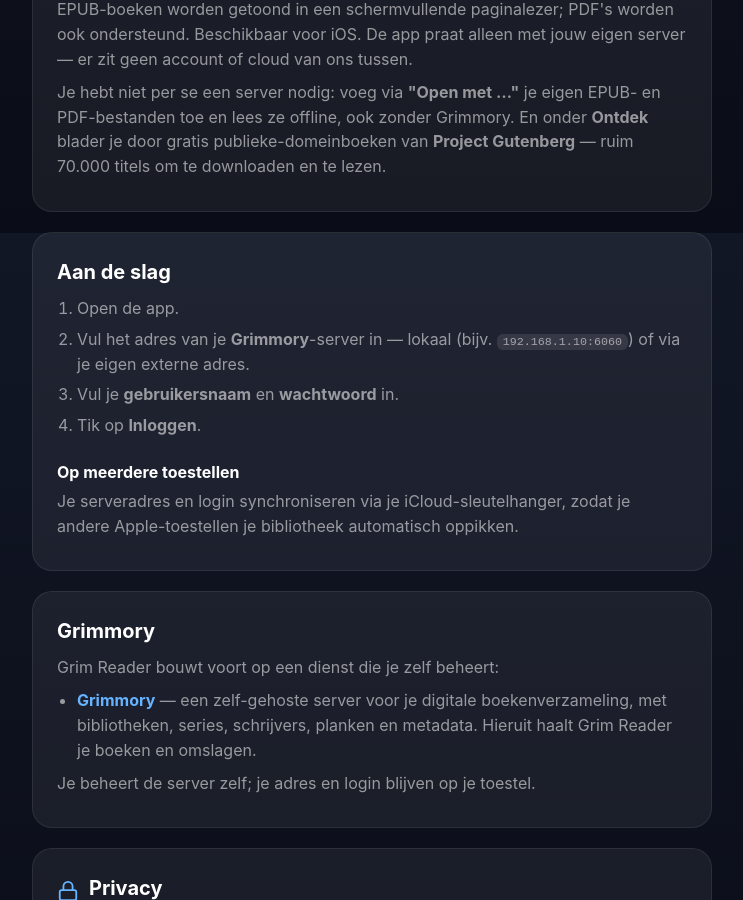
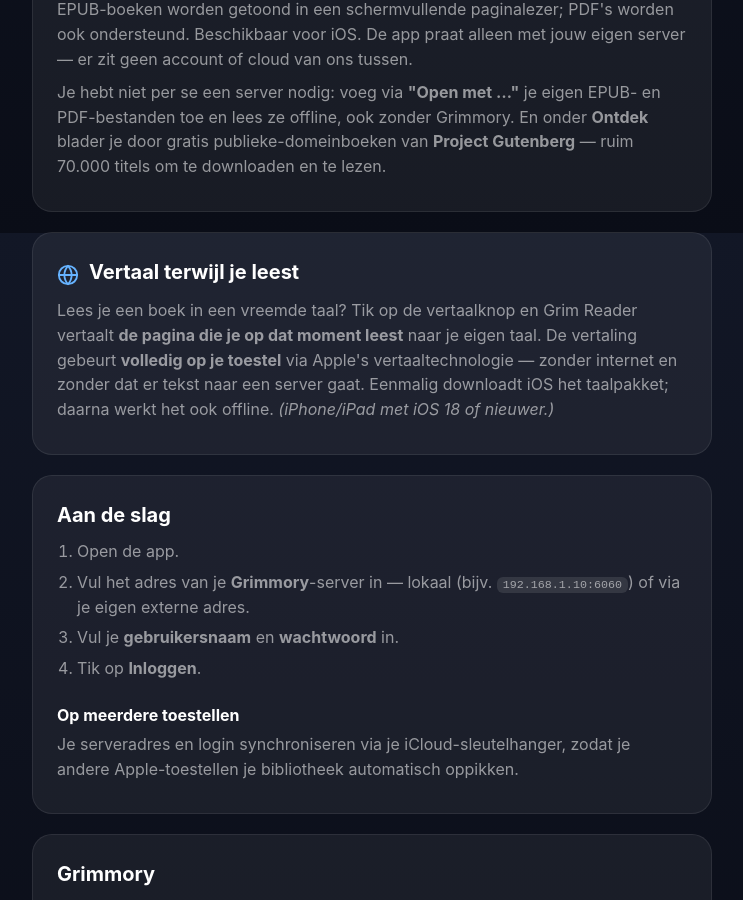
Before and after one commit to polderpijplijn/polderpijplijn.github.io, a Jekyll site: the page grimreader/index.html, which Jekyll copies as it is, in a window 1280 px wide and 900 px high, scrolled down 667 px. Shown: the whole window, without its empty margins (268-1011 px from the left). Built offline with Jekyll 4.4.1, drawn with Linux system fonts in a browser that asks for light colours.

Commit message:
grimreader: unieke per-pagina vertaalfeature op de site (NL+EN)

```diff
--- a/grimreader/index.html
+++ b/grimreader/index.html
@@ -66,6 +66,31 @@
         without Grimmory. And under <strong>Discover</strong> you can browse free
         public-domain books from <strong>Project Gutenberg</strong> — over 70,000
         titles to download and read.</p>
+    </section>
+
+    <section class="card">
+      <div class="section-head">
+        <svg viewBox="0 0 24 24" fill="none" stroke="currentColor" stroke-width="2"
+          stroke-linecap="round" stroke-linejoin="round" aria-hidden="true" focusable="false">
+          <circle cx="12" cy="12" r="10"></circle>
+          <line x1="2" y1="12" x2="22" y2="12"></line>
+          <path d="M12 2a15.3 15.3 0 0 1 4 10 15.3 15.3 0 0 1-4 10 15.3 15.3 0 0 1-4-10 15.3 15.3 0 0 1 4-10z"></path>
+        </svg>
+        <h2 lang="nl">Vertaal terwijl je leest</h2>
+        <h2 lang="en">Translate while you read</h2>
+      </div>
+      <p lang="nl">Lees je een boek in een vreemde taal? Tik op de vertaalknop en
+        Grim Reader vertaalt <strong>de pagina die je op dat moment leest</strong> naar
+        je eigen taal. De vertaling gebeurt <strong>volledig op je toestel</strong> via
+        Apple's vertaaltechnologie — zonder internet en zonder dat er tekst naar een
+        server gaat. Eenmalig downloadt iOS het taalpakket; daarna werkt het ook
+        offline. <em>(iPhone/iPad met iOS 18 of nieuwer.)</em></p>
+      <p lang="en">Reading a book in a foreign language? Tap the translate button and
+        Grim Reader translates <strong>the page you're currently reading</strong> into
+        your own language. Translation happens <strong>entirely on your device</strong>
+        using Apple's translation technology — no internet, and no text ever leaves for
+        a server. iOS downloads the language pack once; after that it works offline too.
+        <em>(iPhone/iPad on iOS 18 or newer.)</em></p>
     </section>
 
     <section class="card">
```
